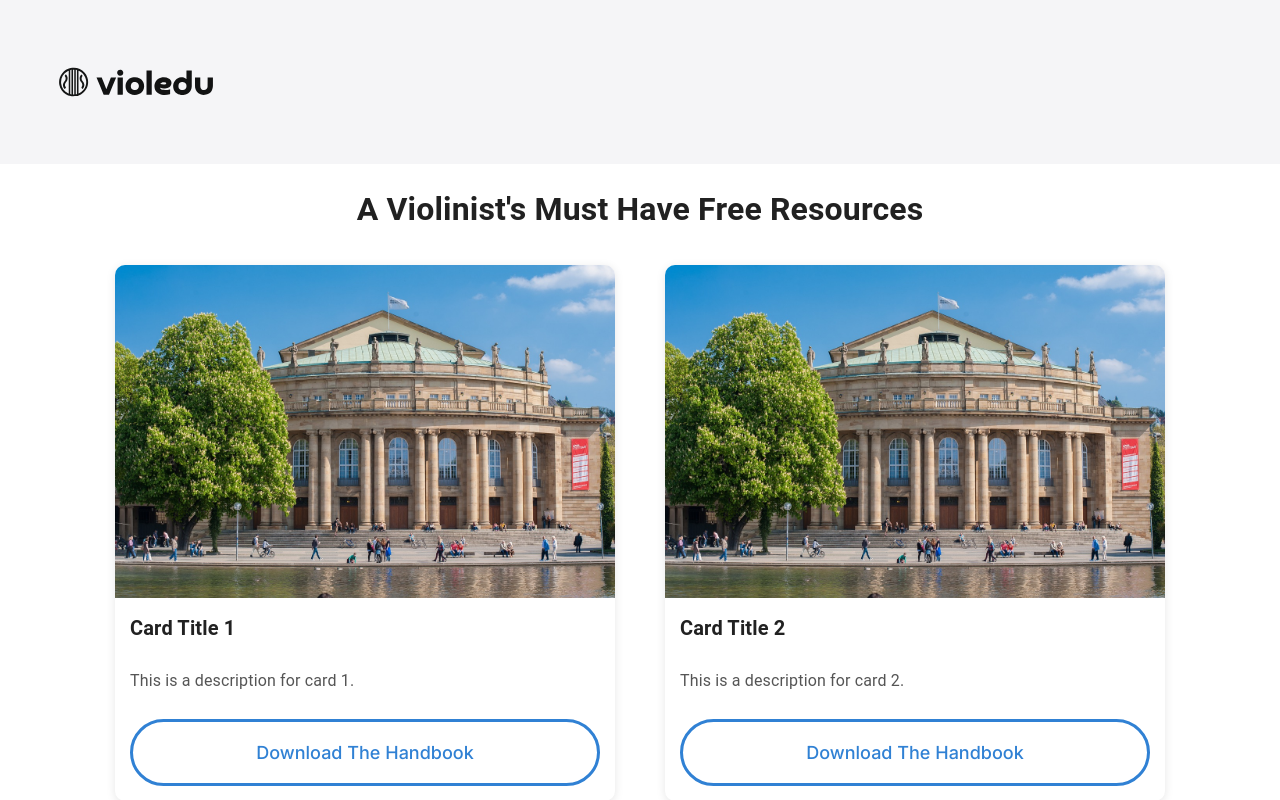
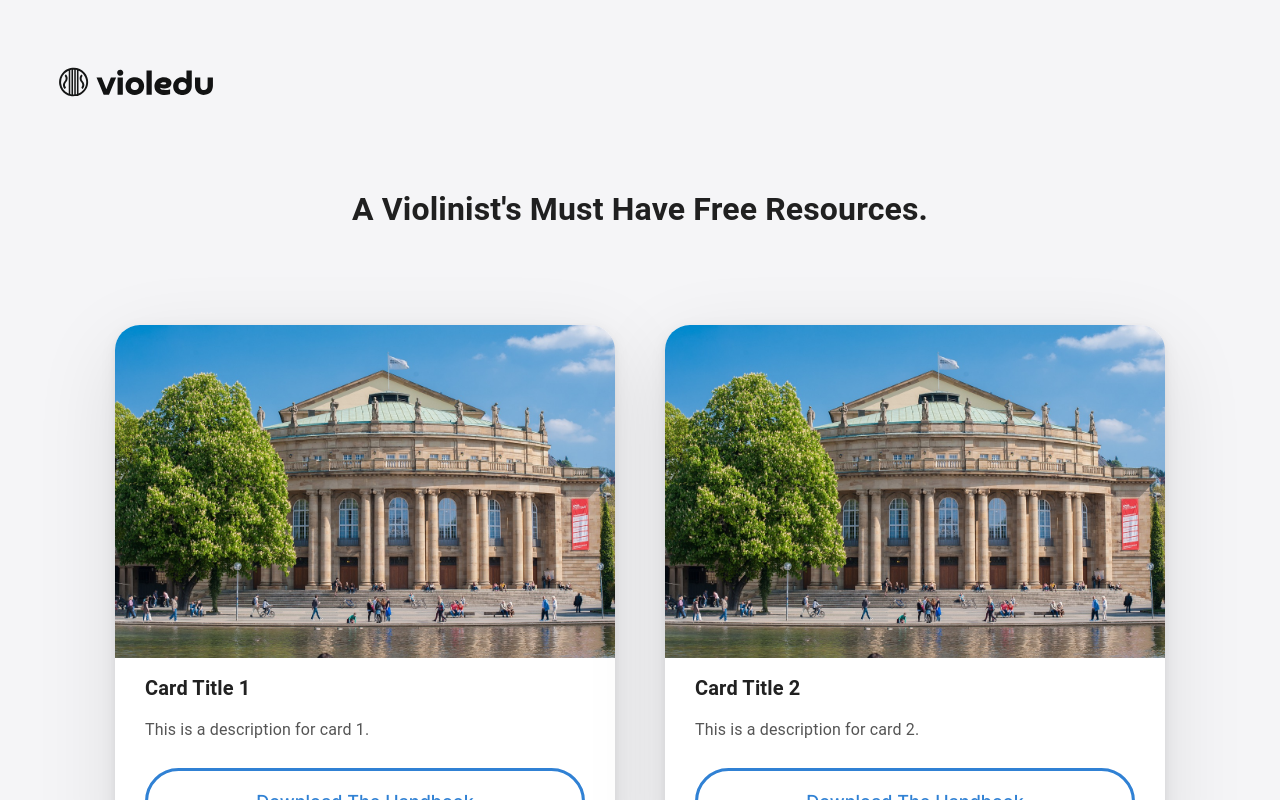
Before and after one commit to Violedu/violedu, a Next.js app: page /free-resources in a window 1280 px wide. Shown: the top 800 px of the page. Built offline with nearby package versions, Linux system fonts and the light colour scheme.

Commit message:
minor styling adjustments of cards

```diff
--- a/components/Card.module.css
+++ b/components/Card.module.css
@@ -1,9 +1,10 @@
 .card {
     display: flex;
     flex-direction: column;
-    border-radius: 10px;
+    border-radius: 25px;
     overflow: hidden;
-    box-shadow: 0 2px 10px rgba(0, 0, 0, 0.1);
+    box-shadow: 0 2px 6px rgba(0, 0, 0, 0.04), 0 5px 18px rgba(0, 0, 0, 0.06),
+    0 24px 83px rgba(0, 0, 0, 0.1);
     background-color: #fff;
     max-width: 500px;
     margin: 10px;
@@ -22,7 +23,7 @@
   }
 
   .content {
-    padding: 15px;
+    padding: 15px 30px 30px 30px;
     display: flex;
     flex-direction: column;
     justify-content: center;
@@ -31,12 +32,11 @@
   .title {
     font-size: 1.25rem;
     margin: 0;
-    margin-bottom: 10px;
   }
 
   .text {
-    font-size: 1rem;
     color: #555;
+    margin-top: 15px;
   }
 
   .actionCallButton {
--- a/pages/free-resources.module.css
+++ b/pages/free-resources.module.css
@@ -1,12 +1,14 @@
 .freeResources {
     position: relative;
-    background-color: var(--color-white);
+    background-color: var(--color-whitesmoke);
     width: 100%;
     overflow: hidden;
     display: flex;
     flex-direction: column;
     align-items: center;
     justify-content: flex-start;
+    padding: 0 0 var(--padding-53xl);
+    gap: var(--gap-41xl);
   }
 
   .cardsContainer {
--- a/pages/free-resources.tsx
+++ b/pages/free-resources.tsx
@@ -43,10 +43,10 @@ const FreeResources: NextPage = () => {
         <title>Violedu - Free Resources</title> {/* Updated the title */}
         <link rel="icon" href="/head_logo.png" />
       </Head>
+      <GeneralNavBar />
       <div className={styles.freeResources}>
-        <GeneralNavBar />
         <div className={styles.content}>
-          <h1>A Violinist's Must Have Free Resources</h1>
+          <h1>A Violinist's Must Have Free Resources.</h1>
         </div>
         <div className={styles.cardsContainer}>
           {cards.map((card, index) => (
@@ -60,8 +60,8 @@ const FreeResources: NextPage = () => {
             />
           ))}
         </div>
-        <GeneralFooter />
       </div>
+      <GeneralFooter />
     </>
   );
 };
```
